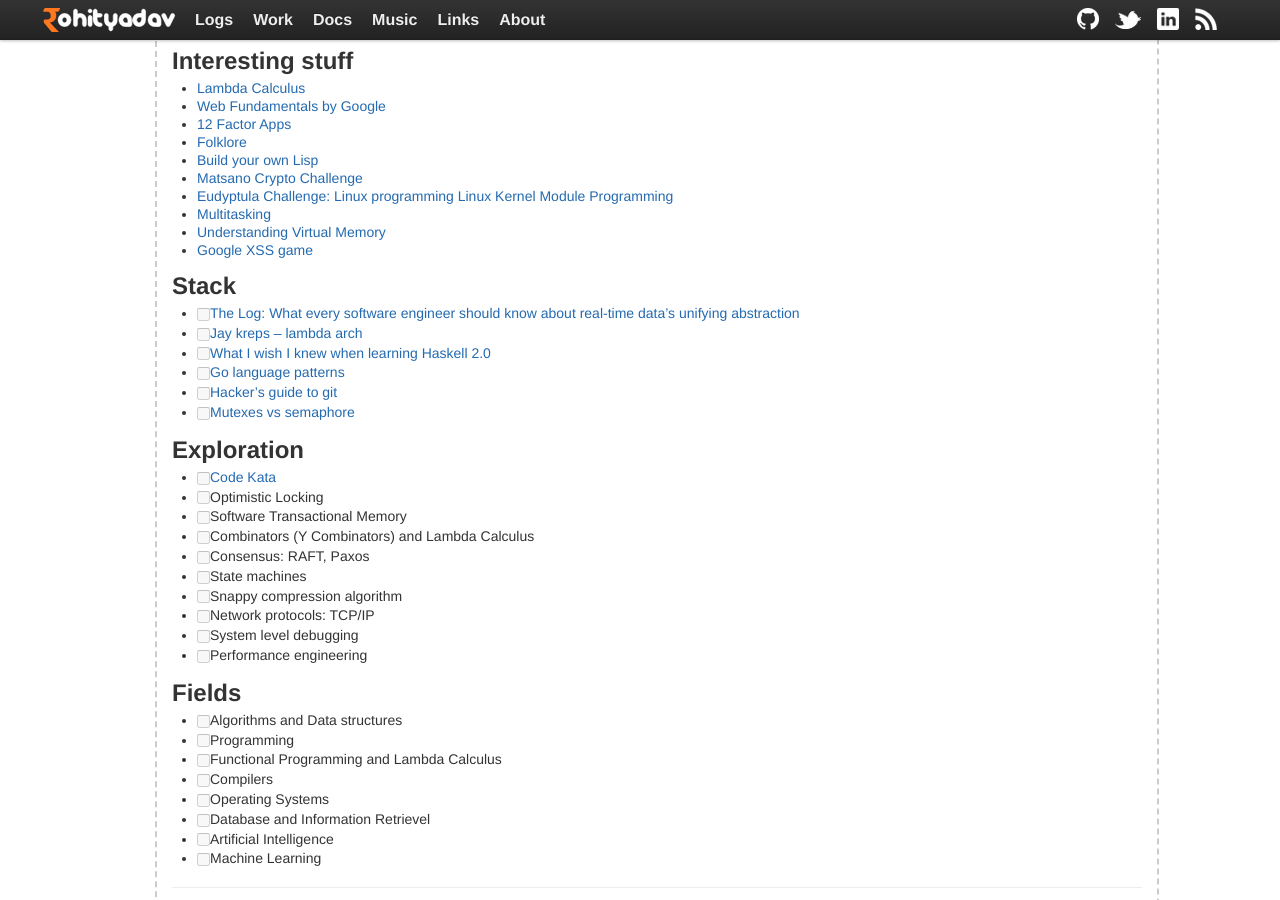
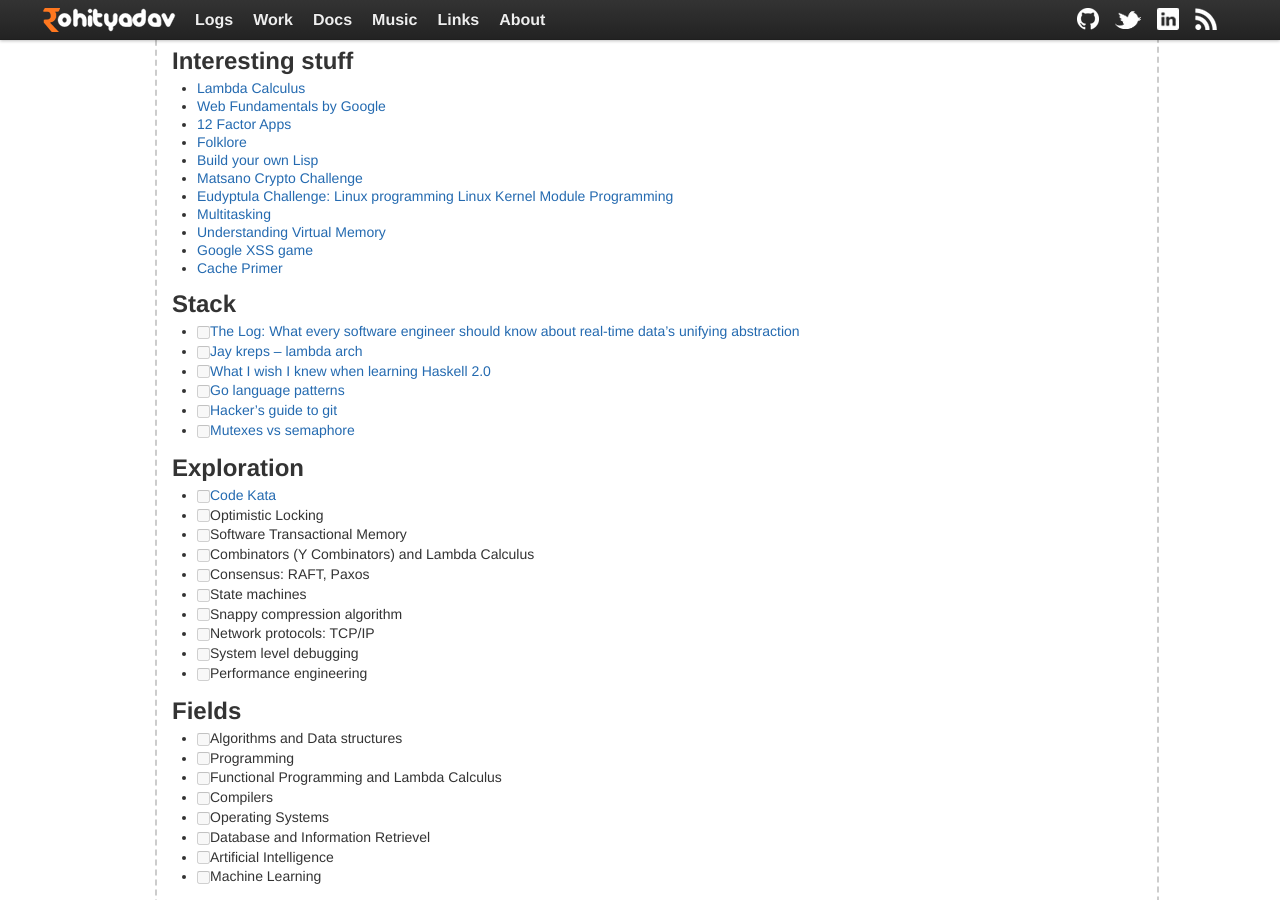
Before and after one commit to rohityadavcloud/rohityadavcloud.github.io, a Jekyll site: the page built from kaizen/index.markdown, in a window 1280 px wide and 900 px high, scrolled down 3241 px. Built offline with Jekyll 4.4.1, drawn with Linux system fonts in a browser that asks for light colours.

Commit message:
kaizen: interesting stuff added
Signed-off-by: Rohit Yadav <bhaisaab@baagi.org>

```diff
--- a/kaizen/index.markdown
+++ b/kaizen/index.markdown
@@ -189,6 +189,7 @@ tagline: List for 2014
 - [Multitasking](http://kukuruku.co/hub/opensource/multitasking-management-in-the-operating-system-kernel)
 - [Understanding Virtual Memory](http://www.redhat.com/magazine/001nov04/features/vm/)
 - [Google XSS game](https://xss-game.appspot.com/level1)
+- [Cache Primer](http://fgiesen.wordpress.com/2014/07/07/cache-coherency/)
 
 ## Stack
 
```
